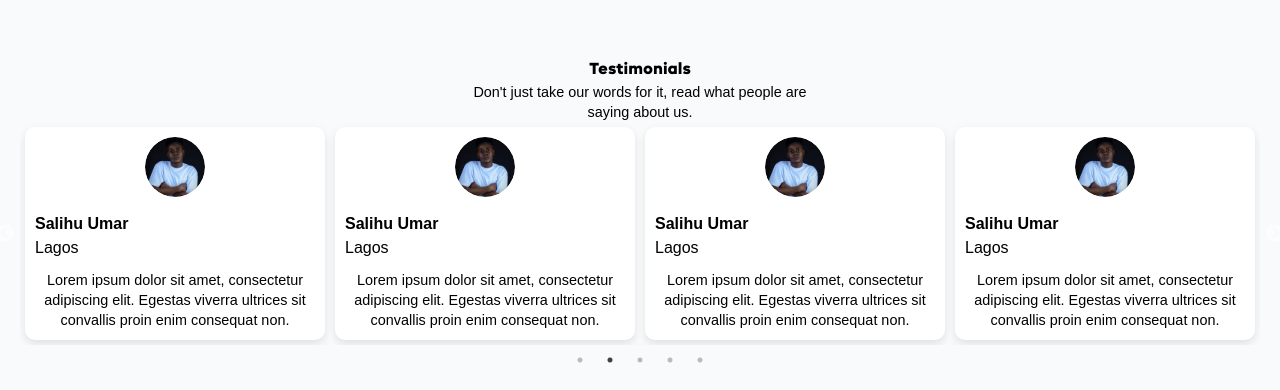
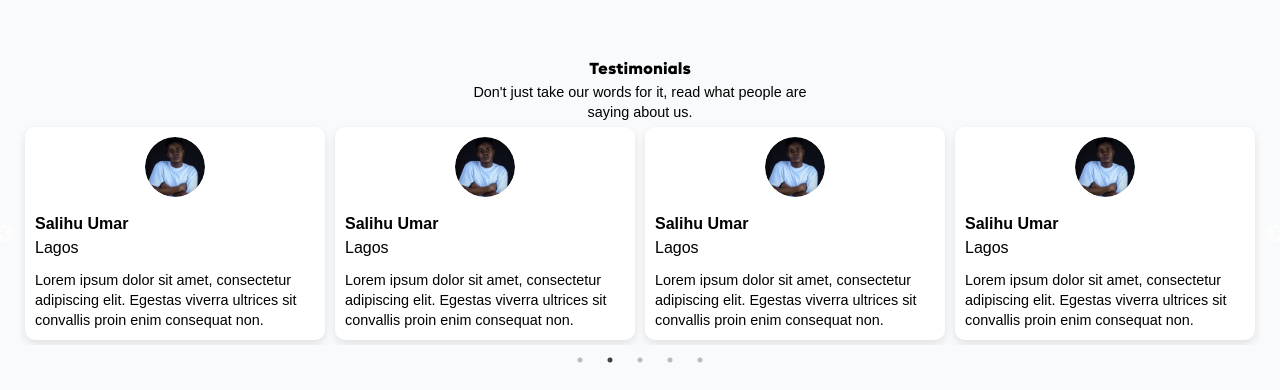
Before and after one commit to godwinameh/godwin-react-project, a React (Vite) app: page / in a window 1280 px wide. Shown: the part 6180-6570 px from the top of the page. Built offline with nearby package versions, Linux system fonts and the light colour scheme.

Commit message:
update my project with the latest changes

```diff
--- a/src/Components/MultiPage/Multi.css
+++ b/src/Components/MultiPage/Multi.css
@@ -49,7 +49,7 @@
     .container-text h1{
         font-size: 40px;
         padding: 10px;
-        line-height: 20px;
+        line-height: 45px;
     }
 
 }
--- a/src/Components/TestimonialPage/Testimonial.css
+++ b/src/Components/TestimonialPage/Testimonial.css
@@ -38,14 +38,14 @@
 }
 
 .testimonial-card {
-    background-color: white;
+    background-color:#FFF;
     border-radius: 10px;
     box-shadow: 0 4px 10px rgba(0, 0, 0, 0.1);
     padding: 10px;
     display: flex;
     flex-direction: column;
     align-items: center;
-    text-align: center;
+    text-align: start;
     max-width: 400px;
 }
 
--- a/src/Pages/AboutPage/AboutUs.jsx
+++ b/src/Pages/AboutPage/AboutUs.jsx
@@ -5,6 +5,9 @@ import AboutPage from '../../Components/AboutPage/AboutPage'
 import AboutSection from '../../Components/AboutSection'
 import Multi from '../../Components/MultiPage/Multi'
 import TeamPlayer from '../../Components/TeamPlayer/TeamPlayer'
+import OpenAccount from '../../Components/OpenAccountPage/OpenAccount'
+import FooterPage from '../../Components/FooterPage/FooterPage'
+
 
 const AboutUs = () => {
   return (
@@ -13,7 +16,6 @@ const AboutUs = () => {
         {/* <HeroAbout/> */}
         <AboutPage/>
         <Multi/>
-        {/* <TeamPage/> */}
         <TeamPlayer/>
         <Testimonial/>
         <OpenAccount/>
```
